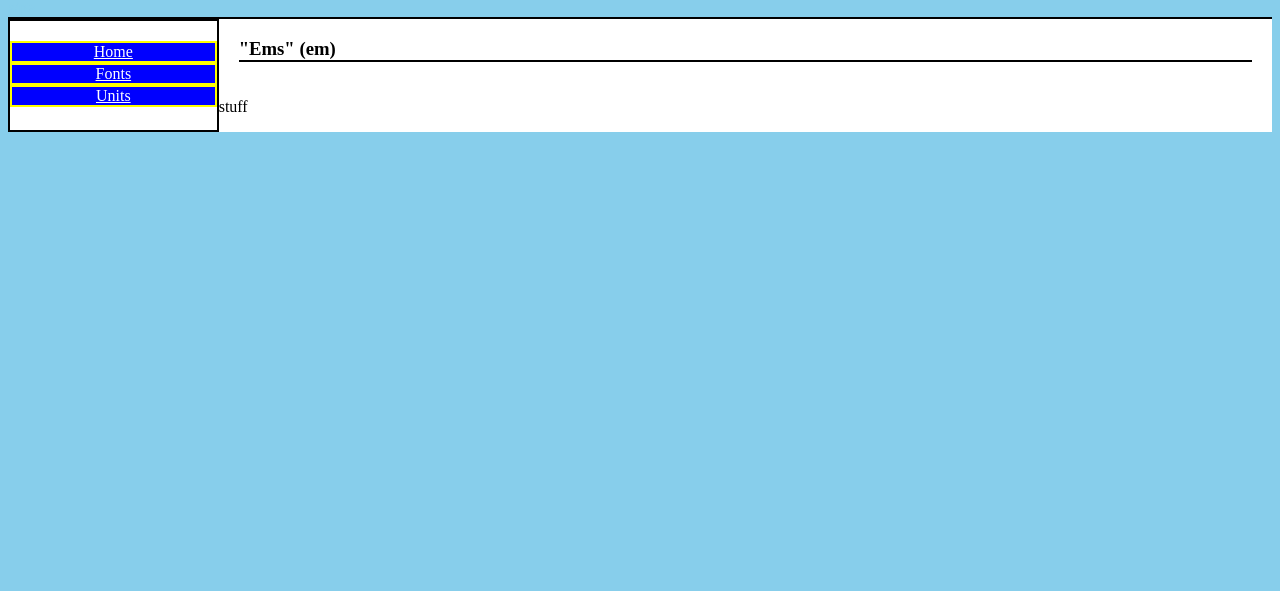
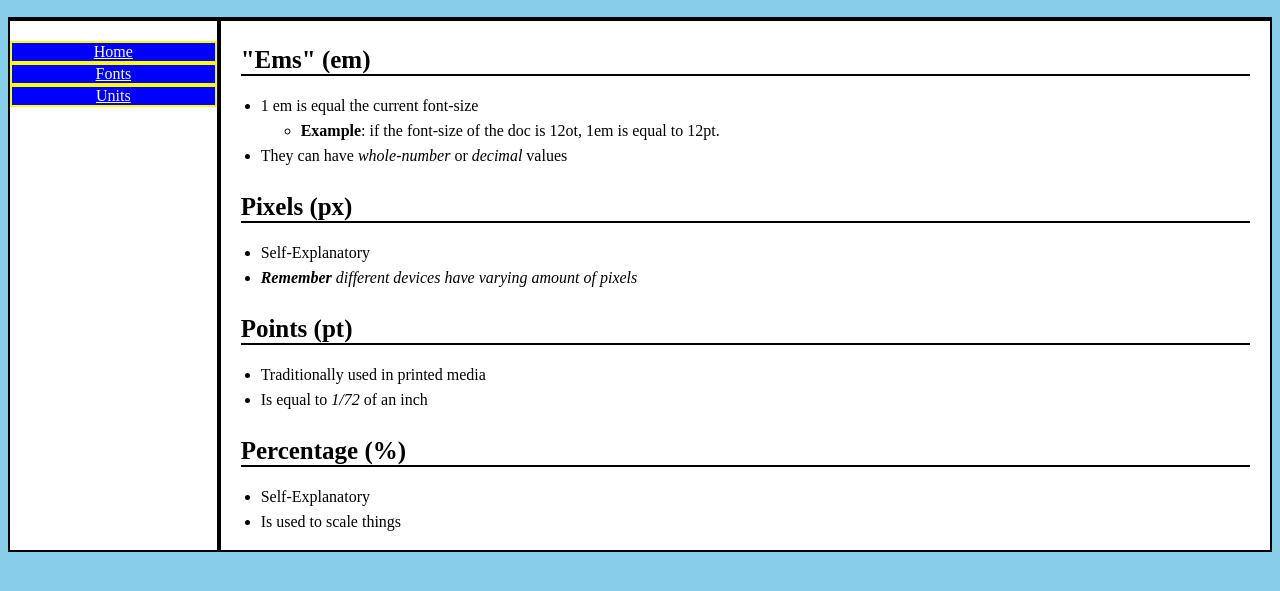
Before and after one commit to parth1175/htmlcss, a plain HTML site: page units.html in a window 1280 px wide. Shown: the part 65-656 px from the top of the page. Drawn offline with Linux system fonts and the light colour scheme.

Commit message:
1-21, taking a work break. The site looks babyish compared to other big sites, but still looks legit

```diff
--- a/styles/style.css
+++ b/styles/style.css
@@ -28,7 +28,7 @@ body{
 .lside{
   border: 2px solid black;
   grid-row-start: 1;
-  grid-row-end: 3;
+  grid-row-end: 1;
   padding-top: 20px;
 }
 
--- a/styles/units.css
+++ b/styles/units.css
@@ -1,7 +1,12 @@
 .subtitle{
   border-bottom: 2px solid black;
   display: block;
-  margin-bottom: 20px;
+  margin-bottom: 17px;
   margin-left: 20px;
   margin-right: 20px;
+  font-size: 25px;
 }
+
+.info{
+  line-height: 25px;
+}
--- a/units.html
+++ b/units.html
@@ -12,14 +12,48 @@
   <h1 class = "title"> HTML and CSS functions</h1>
   <p class = "space">s/p>
     <div class = "grid">
-
+      <div class = "rside">
 
 
 <!-- This is the different part-->
 
 
 <h3 class = "subtitle">"Ems" (em)</h3>
-<p>stuff</p>
+<div class = "info">
+<ul>
+  <li>1 em is equal the current font-size
+    <ul>
+      <li> <strong>Example</strong>: if the font-size of the doc is 12ot, 1em is equal to 12pt.
+    </ul>
+  <li> They can have <em>whole-number</em> or <em>decimal</em> values
+  </li>
+</ul>
+</div>
+
+
+<h3 class = "subtitle">Pixels (px)</h3>
+<div class = "info">
+<ul>
+  <li>Self-Explanatory</li>
+  <li><em><strong>Remember </strong> different devices have varying amount of pixels</em></li>
+</ul>
+</div>
+
+<h3 class = "subtitle">Points (pt)</h3>
+<div class = "info">
+<ul>
+  <li>Traditionally used in printed media</li>
+  <li>Is equal to <em>1/72</em> of an inch</li>
+</ul>
+</div>
+
+<h3 class = "subtitle">Percentage (%)</h3>
+<div class = "info">
+<ul>
+  <li>Self-Explanatory</li>
+  <li>Is used to scale things</li>
+</ul>
+</div>
 
 
 
@@ -27,6 +61,7 @@
 
 
 
+</div>
         <div class = "font lside">
           <p><a href="./index.html">Home</a></p>
           <p><a href="./font.html">Fonts</a></p>
```
Also changed, not shown: font.html (+2 -2 lines), index.html (+3 -3 lines).
